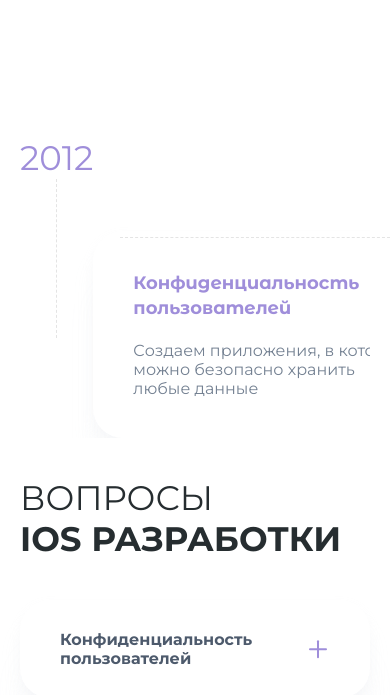
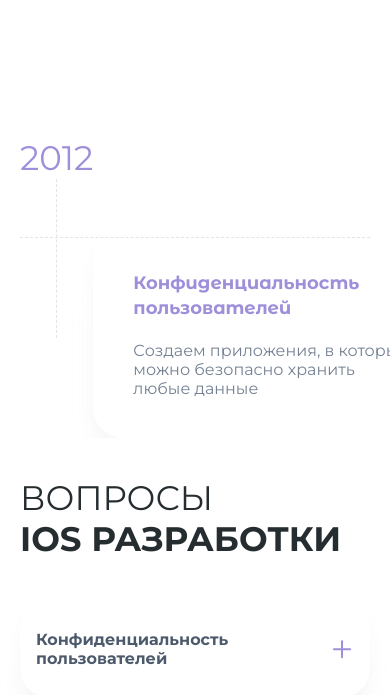
Before and after one commit to DrusJs/touchanka, a plain HTML site: page index.html in a window 390 px wide. Shown: the part 3463-4158 px from the top of the page. Drawn offline with Linux system fonts and the light colour scheme.

Commit message:
fix responsive styles

```diff
--- a/css/style.css
+++ b/css/style.css
@@ -589,6 +589,7 @@
     }
     .feedback-form-wrapper {
         padding: 30px 0 70px;
+        background-position: bottom right 10px;
     }
     .main {
         gap: 40px;
@@ -670,10 +671,17 @@
     .roadmap-inner .logo-left {
         display: none;
     }
+    .roadmap-inner::after {
+        left: 0;
+        width: 100%;
+    }
     .roadmap-scroll {
         margin-left: -20px;
-        width: calc(100% + 20px);
+        min-width: 100vw;
         padding: 0 20px;
+    }
+    .faq-accordion {
+        padding: 20px 16px 0;
     }
     .roadmap-point {
         min-height: 400px;
```
